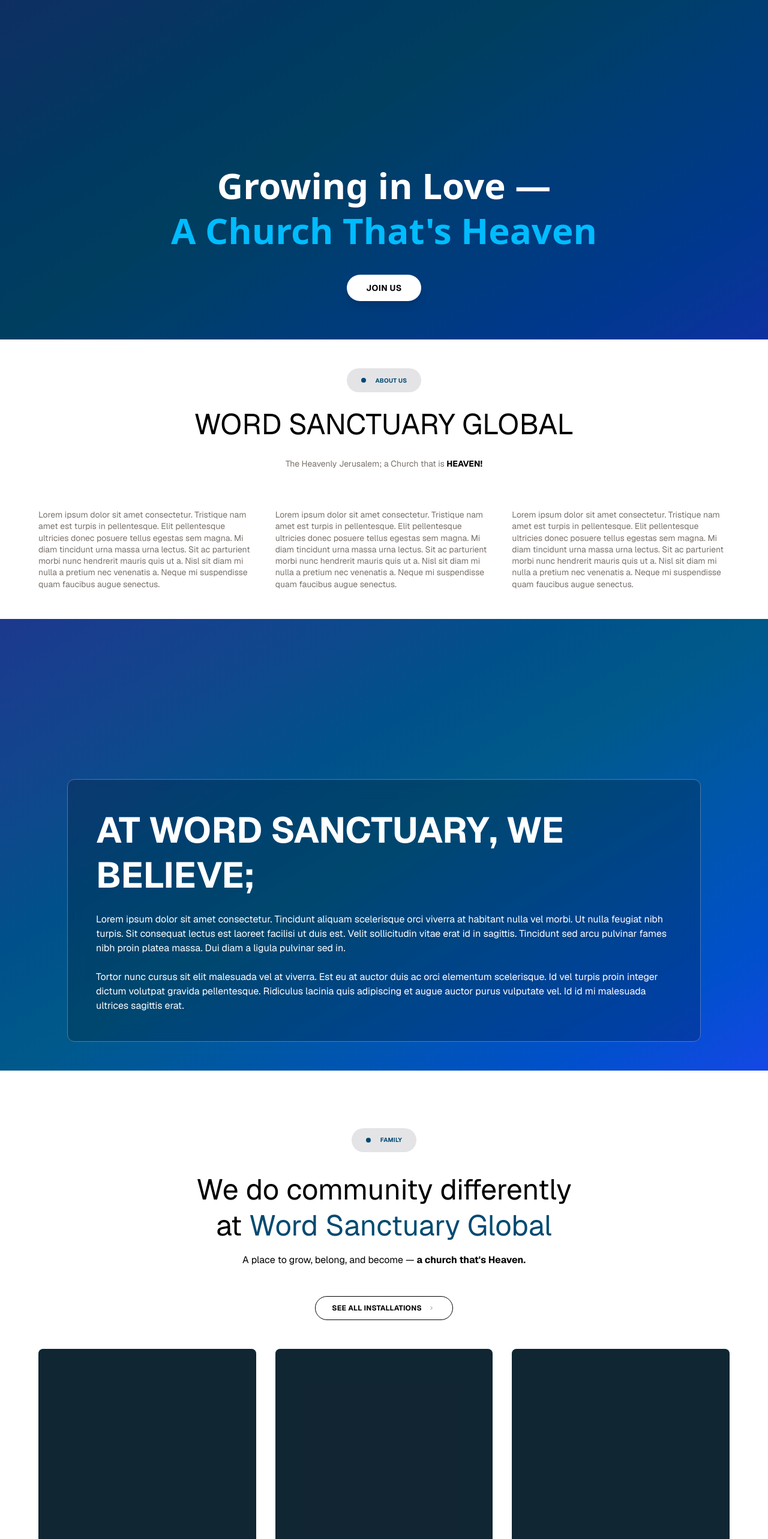
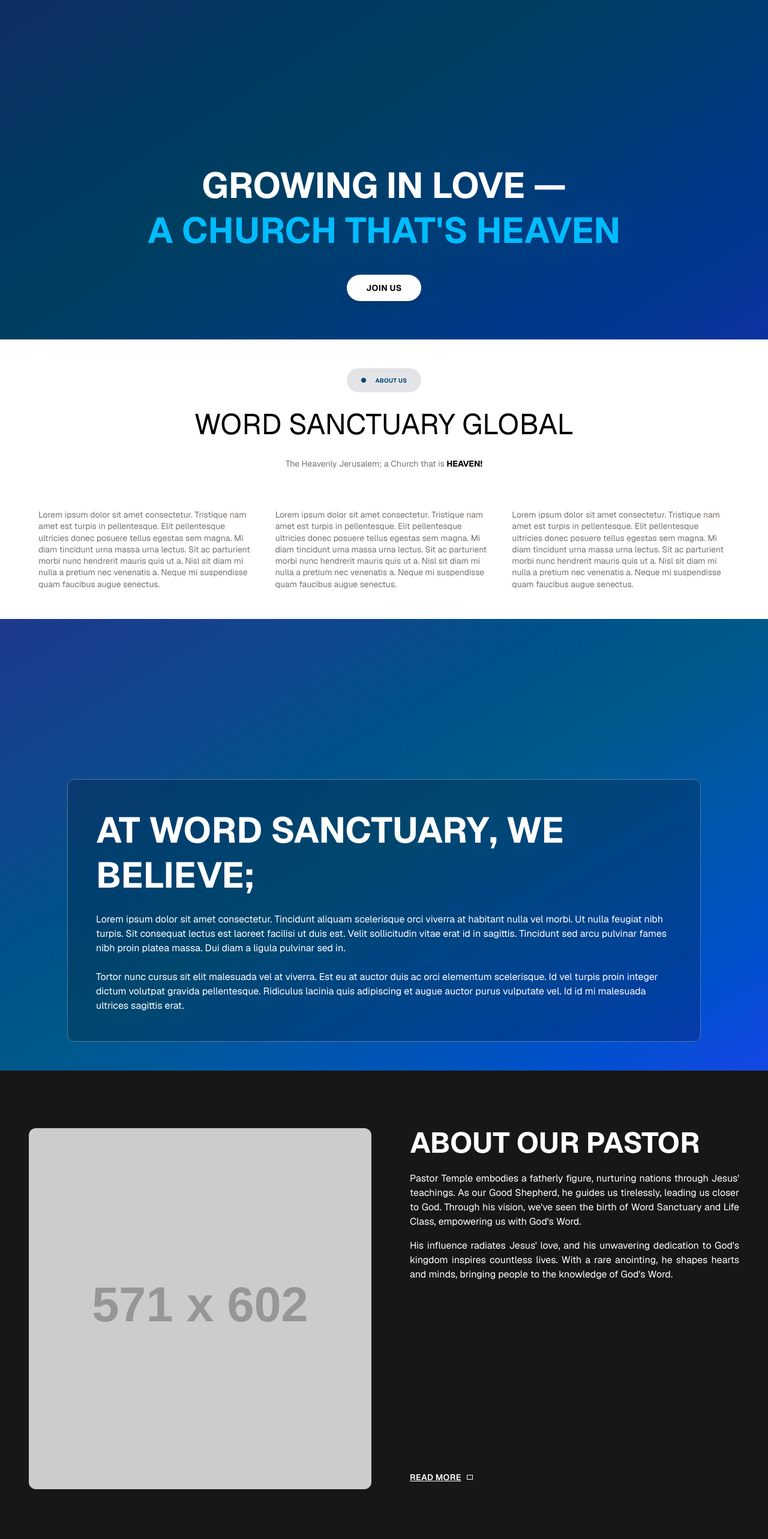
Before and after one commit to Word-Sanctuary/word-sanctuary-online-website, a Next.js app: page /about in a window 1280 px wide. Shown: the part 234-2800 px from the top of the page at 60% size. Built offline with nearby package versions, Linux system fonts and the light colour scheme.

Commit message:
feat: enhance About, Contact, Installations, and Home pages with new content and improved styling

```diff
--- a/src/app/about/page.tsx
+++ b/src/app/about/page.tsx
@@ -1,6 +1,23 @@
+"use client";
+
 import Navbar from "@/components/Navbar";
+import { useState } from "react";
 
 export default function About() {
+  const [isExpanded, setIsExpanded] = useState(false);
+
+  const fullText = `Pastor Temple embodies a fatherly figure, nurturing nations through Jesus' teachings. As our Good Shepherd, he guides us tirelessly, leading us closer to God. Through his vision, we've seen the birth of Word Sanctuary and Life Class, empowering us with God's Word.
+
+His influence radiates Jesus' love, and his unwavering dedication to God's kingdom inspires countless lives. With a rare anointing, he shapes hearts and minds, bringing people to the knowledge of God's Word. Through his servant-leadership, we've witnessed lives transformed, new relationships formed, broken marriages restored, and the Word of God bringing out the best in people.
+
+His passion for souls is contagious, his love for people unconditional, and his commitment to God's Word unshakeable. His impact not only transforms lives but also foreshadows greater things to come, a true blessing to our generation, an honour to God's kingdom, and a testament to His faithfulness.
+
+Pastor Temple's ministry extends beyond the pulpit, reaching into the hearts of communities worldwide. His teachings have sparked spiritual revivals, established strong foundations for believers, and created lasting change in countless lives. Through his guidance, Word Sanctuary Global has become a beacon of hope and transformation.`;
+
+  const truncatedText = `Pastor Temple embodies a fatherly figure, nurturing nations through Jesus' teachings. As our Good Shepherd, he guides us tirelessly, leading us closer to God. Through his vision, we've seen the birth of Word Sanctuary and Life Class, empowering us with God's Word.
+
+His influence radiates Jesus' love, and his unwavering dedication to God's kingdom inspires countless lives. With a rare anointing, he shapes hearts and minds, bringing people to the knowledge of God's Word.`;
+
   return (
     <div className="min-h-screen bg-gray-50">
       {/* Navigation */}
@@ -21,11 +38,11 @@ export default function About() {
           <div className="flex flex-col justify-start items-center gap-6">
             {/* Main Heading */}
             <div className="text-center justify-center max-w-4xl">
-              <span className="text-white text-4xl md:text-5xl lg:text-6xl font-bold leading-tight block font-sans">
-                Growing in Love —
+              <span className="text-white text-4xl md:text-5xl lg:text-6xl font-bold leading-tight block font-anton">
+                GROWING IN LOVE —
               </span>
-              <span className="text-sky-400 text-4xl md:text-5xl lg:text-6xl font-bold leading-tight block font-sans">
-                A Church That's Heaven
+              <span className="text-sky-400 text-4xl md:text-5xl lg:text-6xl font-bold leading-tight block font-anton">
+                A CHURCH THAT'S HEAVEN
               </span>
             </div>
           </div>
@@ -48,7 +65,7 @@ export default function About() {
                     <div className="w-2 h-2 bg-sky-900 rounded-full" />
                     <div className="justify-center text-sky-900 text-[10px] font-bold tracking-wide">ABOUT US</div>
                   </div>
-                  <div className="text-center justify-center text-black text-5xl font-normal leading-[59px]">WORD SANCTUARY GLOBAL</div>
+                  <div className="text-center justify-center text-black text-5xl font-normal leading-[59px] font-anton">WORD SANCTUARY GLOBAL</div>
                   <div className="max-w-2xl text-center justify-center">
                     <span className="text-stone-500 text-sm font-normal leading-snug">The Heavenly Jerusalem; a Church that is </span>
                     <span className="text-black text-sm font-bold leading-snug">HEAVEN!</span>
@@ -75,10 +92,63 @@ export default function About() {
       <section className="w-full min-h-[753px] bg-gradient-to-br from-blue-900 via-sky-800 to-blue-700 flex justify-center items-end">
         <div className="max-w-6xl mx-auto w-full p-12 flex flex-col justify-end items-start gap-6">
           <div className="w-full p-12 bg-black/20 rounded-xl outline outline-1 outline-offset-[-1px] outline-white/30 backdrop-blur-md flex flex-col justify-start items-start gap-6">
-            <div className="w-full text-white text-4xl md:text-5xl lg:text-6xl font-bold uppercase leading-tight">AT WORD SANCTUARY, we believe;</div>
+            <div className="w-full text-white text-4xl md:text-5xl lg:text-6xl font-bold uppercase leading-tight font-anton">AT WORD SANCTUARY, we believe;</div>
             <div className="w-full text-white text-base font-normal leading-normal">
               Lorem ipsum dolor sit amet consectetur. Tincidunt aliquam scelerisque orci viverra at habitant nulla vel morbi. Ut nulla feugiat nibh turpis. Sit consequat lectus est laoreet facilisi ut duis est. Velit sollicitudin vitae erat id in sagittis. Tincidunt sed arcu pulvinar fames nibh proin platea massa. Dui diam a ligula pulvinar sed in.<br/><br/>
               Tortor nunc cursus sit elit malesuada vel at viverra. Est eu at auctor duis ac orci elementum scelerisque. Id vel turpis proin integer dictum volutpat gravida pellentesque. Ridiculus lacinia quis adipiscing et augue auctor purus vulputate vel. Id id mi malesuada ultrices sagittis erat.
+            </div>
+          </div>
+        </div>
+      </section>
+
+      {/* About Our Pastor Section */}
+      <section className="self-stretch bg-neutral-900 inline-flex flex-col justify-start items-start gap-2.5 overflow-hidden">
+        <div className="self-stretch px-12 py-24 flex flex-col justify-start items-start gap-2.5">
+          <div className="self-stretch inline-flex justify-start items-start gap-16">
+            <img className="w-[571px] h-[602px] relative rounded-xl flex-shrink-0" src="https://placehold.co/571x602" />
+            <div className="flex-1 self-stretch inline-flex flex-col justify-start items-start">
+              <div className="self-stretch flex-1 flex flex-col justify-start items-start gap-6">
+                <div className="self-stretch text-white text-5xl font-bold uppercase leading-none font-anton">ABOUT OUR PASTOR</div>
+                <div
+                  className={`self-stretch text-justify justify-start text-white text-base font-normal leading-normal transition-all duration-300 ${
+                    isExpanded ? 'flex-1' : 'overflow-hidden'
+                  }`}
+                  style={!isExpanded ? { maxHeight: '480px' } : {}}
+                >
+                  {isExpanded ? (
+                    <div className="space-y-4">
+                      {fullText.split('\n').filter(p => p.trim()).map((paragraph, index) => (
+                        <p key={index} className="mb-4 last:mb-0">
+                          {paragraph}
+                        </p>
+                      ))}
+                    </div>
+                  ) : (
+                    <div className="space-y-4">
+                      {truncatedText.split('\n').filter(p => p.trim()).map((paragraph, index) => (
+                        <p key={index} className="mb-4 last:mb-0">
+                          {paragraph}
+                        </p>
+                      ))}
+                    </div>
+                  )}
+                </div>
+              </div>
+              <button
+                onClick={() => setIsExpanded(!isExpanded)}
+                className="h-10 py-2.5 rounded-[100px] inline-flex justify-center items-center gap-2 hover:bg-white/10 transition-colors duration-200"
+              >
+                <div className="justify-center text-white text-sm font-semibold underline tracking-wide">
+                  {isExpanded ? 'READ LESS' : 'READ MORE'}
+                </div>
+                <div className="w-3 h-3 relative overflow-hidden">
+                  <div
+                    className={`w-2 h-1.5 left-[2px] top-[3px] absolute outline outline-[1.50px] outline-offset-[-0.75px] outline-white transition-transform duration-200 ${
+                      isExpanded ? 'rotate-90' : ''
+                    }`}
+                  />
+                </div>
+              </button>
             </div>
           </div>
         </div>
@@ -95,8 +165,8 @@ export default function About() {
               </div>
               <div className="w-full flex flex-col justify-start items-center gap-4">
                 <div className="w-full text-center justify-center">
-                  <span className="text-black text-4xl md:text-5xl font-normal leading-tight">We do community differently <br/>at</span>
-                  <span className="text-sky-900 text-4xl md:text-5xl font-normal leading-tight"> Word Sanctuary Global</span>
+                  <span className="text-black text-4xl md:text-5xl font-normal leading-tight font-anton">We do community differently <br/>at</span>
+                  <span className="text-sky-900 text-4xl md:text-5xl font-normal leading-tight font-anton"> Word Sanctuary Global</span>
                 </div>
                 <div className="w-full text-center justify-center">
                   <span className="text-black text-base font-normal">A place to grow, belong, and become — </span>
--- a/src/app/page.tsx
+++ b/src/app/page.tsx
@@ -154,10 +154,10 @@ export default function Home() {
             {/* Heading and Description */}
             <div className="w-full flex flex-col justify-start items-center gap-4">
               <div className="w-full text-center">
-                <span className="text-white text-4xl font-bold uppercase leading-tight block">
+                <span className="text-white text-4xl font-bold uppercase leading-tight block font-anton">
                   Experience a new chapter in your
                 </span>
-                <span className="text-sky-500 text-4xl font-bold uppercase leading-tight block">
+                <span className="text-sky-500 text-4xl font-bold uppercase leading-tight block font-anton">
                   spiritual growth journey
                 </span>
               </div>
@@ -246,7 +246,7 @@ export default function Home() {
       <section className="w-full min-h-[753px] bg-gradient-to-br from-blue-900 via-sky-800 to-blue-700 flex justify-center items-end">
         <div className="w-full max-w-[1440px] h-[753px] p-12 inline-flex flex-col justify-end items-start gap-6">
           <div className="p-12 bg-black/20 rounded-xl outline outline-1 outline-offset-[-1px] outline-white/30 backdrop-blur-md flex flex-col justify-start items-start gap-6">
-            <div className="w-[671px] justify-center text-white text-7xl font-normal uppercase leading-[84px]">
+            <div className="w-[671px] justify-center text-white text-7xl font-normal uppercase leading-[84px] font-anton">
               A gathering<br />of achievers
             </div>
             <div className="w-[640px] justify-center text-white text-base font-normal leading-normal">
@@ -271,15 +271,13 @@ export default function Home() {
             <img className="w-[571px] h-96 relative rounded-xl object-cover" src="https://placehold.co/571x437" alt="Pastor Temple" />
             <div className="flex-1 self-stretch inline-flex flex-col justify-start items-start">
               <div className="self-stretch flex-1 flex flex-col justify-start items-start gap-6">
-                <div className="self-stretch text-white text-5xl font-bold uppercase leading-none">
+                <div className="self-stretch text-white text-5xl font-bold uppercase leading-none font-anton">
                   ABOUT OUR PASTOR
                 </div>
                 <div className="self-stretch flex-1 text-justify justify-start text-white text-base font-normal leading-normal">
                   Pastor Temple embodies a fatherly figure, nurturing nations through Jesus' teachings. As our Good Shepherd, he guides us tirelessly, leading us closer to God. Through his vision, we've seen the birth of Word Sanctuary and Life Class, empowering us with God's Word.
                   <br /><br />
-                  His influence radiates Jesus' love, and his unwavering dedication to God's kingdom inspires countless lives. With a rare anointing, he shapes hearts and minds, bringing people to the knowledge of God's Word. Through his servant-leadership, we've witnessed lives transformed, new relationships formed, broken marriages restored, and the Word of God bringing out the best in people. Hearts are mended, souls are saved, and destinies are fulfilled.
-                  <br /><br />
-                  His passion for souls is contagious, his love for people unconditional, and his commitment to God's Word unshakeable. His impact not only transforms lives but also foreshadows greater things to come, a true blessing to our generation, an honour to God's kingdom, and a testament to His faithfulness.
+                  His influence radiates Jesus' love, and his unwavering dedication to God's kingdom inspires countless lives. With a rare anointing, he shapes hearts and minds, bringing people to the knowledge of God's Word. Through his servant-leadership, we've witnessed lives transformed and destinies fulfilled.
                 </div>
               </div>
             </div>
@@ -297,8 +295,8 @@ export default function Home() {
             </div>
             <div className="self-stretch flex flex-col justify-start items-center gap-4">
               <div className="self-stretch text-center justify-center">
-                <span className="text-black text-5xl font-normal leading-[56px]">We do community differently <br />at</span>
-                <span className="text-sky-900 text-5xl font-normal leading-[56px]"> Word Sanctuary Global</span>
+                <span className="text-black text-5xl font-normal leading-[56px] font-anton">We do community differently <br />at</span>
+                <span className="text-sky-900 text-5xl font-normal leading-[56px] font-anton"> Word Sanctuary Global</span>
               </div>
               <div className="self-stretch text-center justify-center">
                 <span className="text-black text-base font-normal">A place to grow, belong, and become — </span>
```
Also changed, not shown: src/app/contact/page.tsx (+5 -5 lines), src/app/installations/page.tsx (+5 -5 lines).
